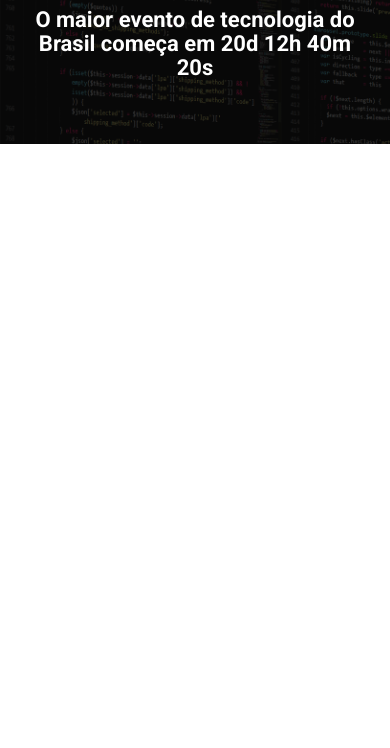
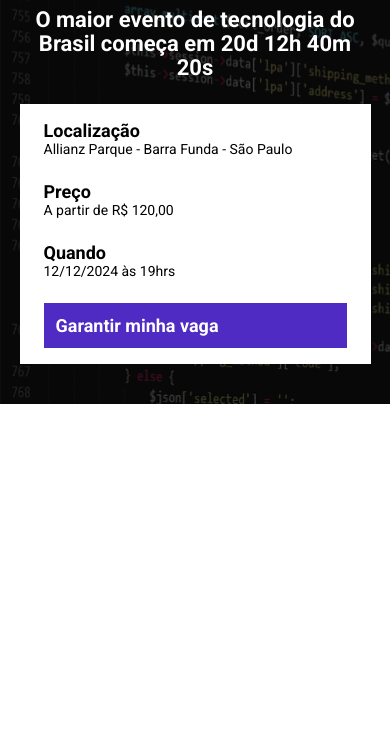
Before and after one commit to AsrielDreemurrGM/EBAC_Talks, a website built with Parcel: page src/index.html in a window 390 px wide. Shown: the part 96-844 px from the top of the page. Built offline with nearby package versions, Linux system fonts and the light colour scheme.

Commit message:
Criado Barra de informação/Cabeçalho
- Configurado Display Responsivo;
- Criado Arquivo SCSS Para Botões e Barra de Informação;

```diff
--- a/src/index.html
+++ b/src/index.html
@@ -13,6 +13,23 @@
         <div class="container">
             <img class="hero__logo" src="./images/ebac_logo.svg" alt="EBAC">
             <p class="hero__text">O maior evento de tecnologia do Brasil começa em 20d 12h 40m 20s</p>
+            <div class="infos-bar">
+                <ul class="infos-bar__infos">
+                    <li class="infos-bar__infos__item">
+                        <b>Localização</b>
+                        Allianz Parque - Barra Funda - São Paulo
+                    </li>
+                    <li class="infos-bar__infos__item">
+                        <b>Preço</b>
+                        A partir de R$ 120,00
+                    </li>
+                    <li class="infos-bar__infos__item">
+                        <b>Quando</b>
+                        12/12/2024 às 19hrs
+                    </li>
+                </ul>
+                <a href="" class="button button--primary">Garantir minha vaga</a>
+            </div>
         </div>
     </header>
 
--- /dev/null
+++ b/src/styles/components/_buttons.scss
@@ -0,0 +1,23 @@
+.button {
+    padding: 12px;
+    font-size: 18px;
+    font-weight: bold;
+    text-decoration: none;
+    text-align: center;
+    white-space: nowrap;
+
+    &--primary {
+        color: white;
+        background-color: #4F2AC3;
+    }
+
+    @media (max-width: 640px) {
+        display: block;
+        width: 100%;
+    }
+
+    @media (max-width: 1024px) {
+        display: flex;
+        align-items: center;
+    }
+}
--- /dev/null
+++ b/src/styles/components/_infos_bar.scss
@@ -0,0 +1,40 @@
+.infos-bar {
+    padding: 16px 24px;
+    background-color: white;
+    display: flex;
+    justify-content: space-between;
+
+    &__infos {
+        display: flex;
+        gap: 40px;
+
+        &__item {
+            font-size: 14px;
+            color: #000;
+
+            b {
+                color: #000;
+                font-size: 18px;
+                display: block;
+            }
+        }
+    }
+
+    @media (max-width: 640px) {
+        display: block;
+
+        &__infos {
+            display: block;
+
+            &__item {
+                margin-bottom: 24px;
+            }
+        }
+    }
+
+    @media (max-width: 1024px) {
+        &__infos {
+            gap: 16px;
+        }
+    }
+}
--- a/src/styles/main.scss
+++ b/src/styles/main.scss
@@ -1,4 +1,6 @@
 @use "hero";
+@use 'components/infos_bar';
+@use 'components/buttons';
 
 * {
     margin: 0;
@@ -6,6 +8,7 @@
     box-sizing: border-box;
     font-family: Roboto, sans-serif;
     color: white;
+    list-style: none;
 }
 
 .container {
```
